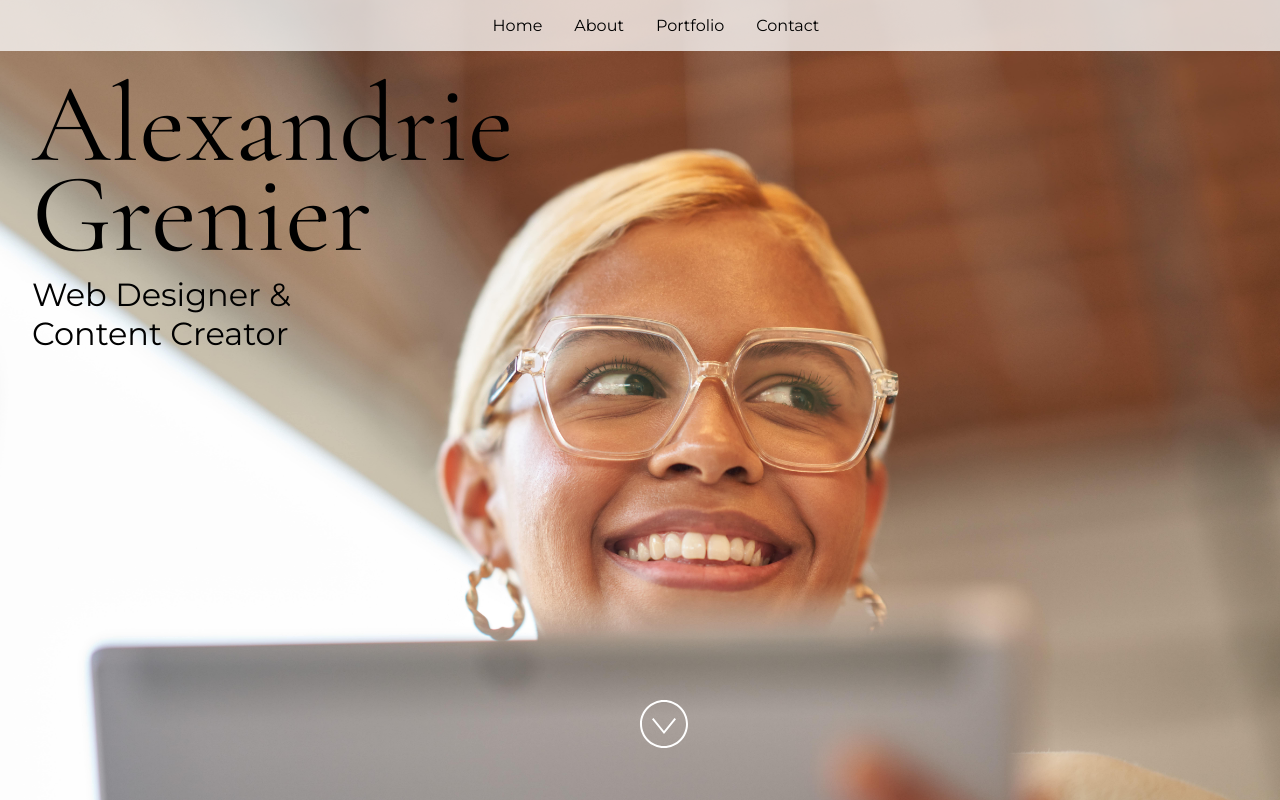
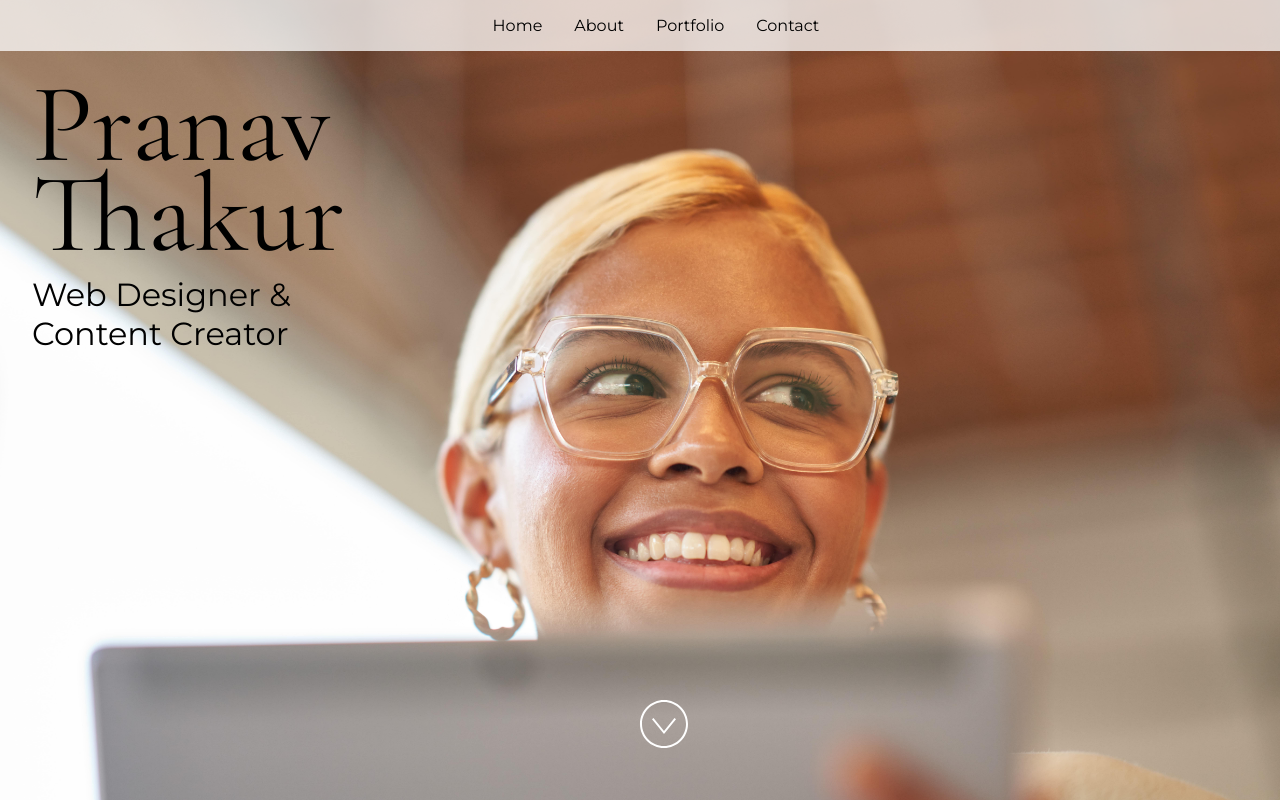
Before and after one commit to pranavthakur2003/mywork, a React (Vite) app: page / in a window 1280 px wide. Built offline with nearby package versions, Linux system fonts and the light colour scheme.

Commit message:
new changes

```diff
--- a/package.json
+++ b/package.json
@@ -3,11 +3,11 @@
   "version": "1.0.0",
   "description": "Educator JS Codespace Template",
   "source": "src/index.html",
-  "homepage": "https://github.com/microsoft/codespaces-teaching-template-js#readme",
+  "homepage": "https://pranavthakur2003.github.io/mywork",
   "scripts": {
     "start": "parcel",
     "build": "parcel build",
-    "build-gh": "parcel build --public-url 'https://{github-username}.github.io/{repo-name}'",
+    "build-gh": "parcel build --public-url 'https://pranavthakur2003.github.io/mywork'",
     "predeploy": "npm run build-gh",
     "deploy": "gh-pages -d dist"
   },
--- a/src/App.jsx
+++ b/src/App.jsx
@@ -24,7 +24,7 @@ import "./styles.css";
  * If you don't have one of the social sites listed, leave it as an empty string.
  */
 const siteProps = {
-  name: "Alexandrie Grenier",
+  name: "Pranav Thakur",
   title: "Web Designer & Content Creator",
   email: "alex@example.com",
   gitHub: "microsoft",
```
